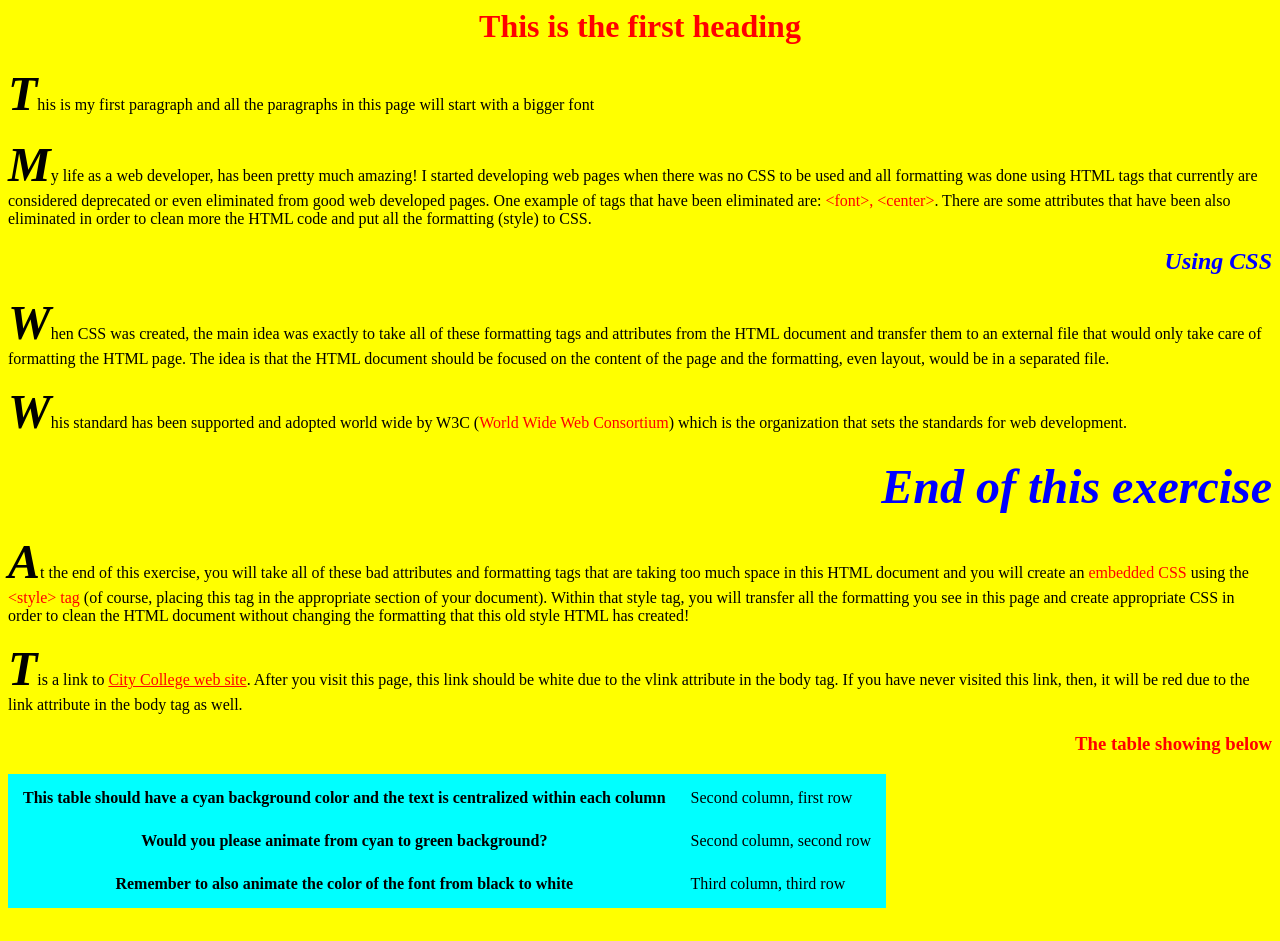
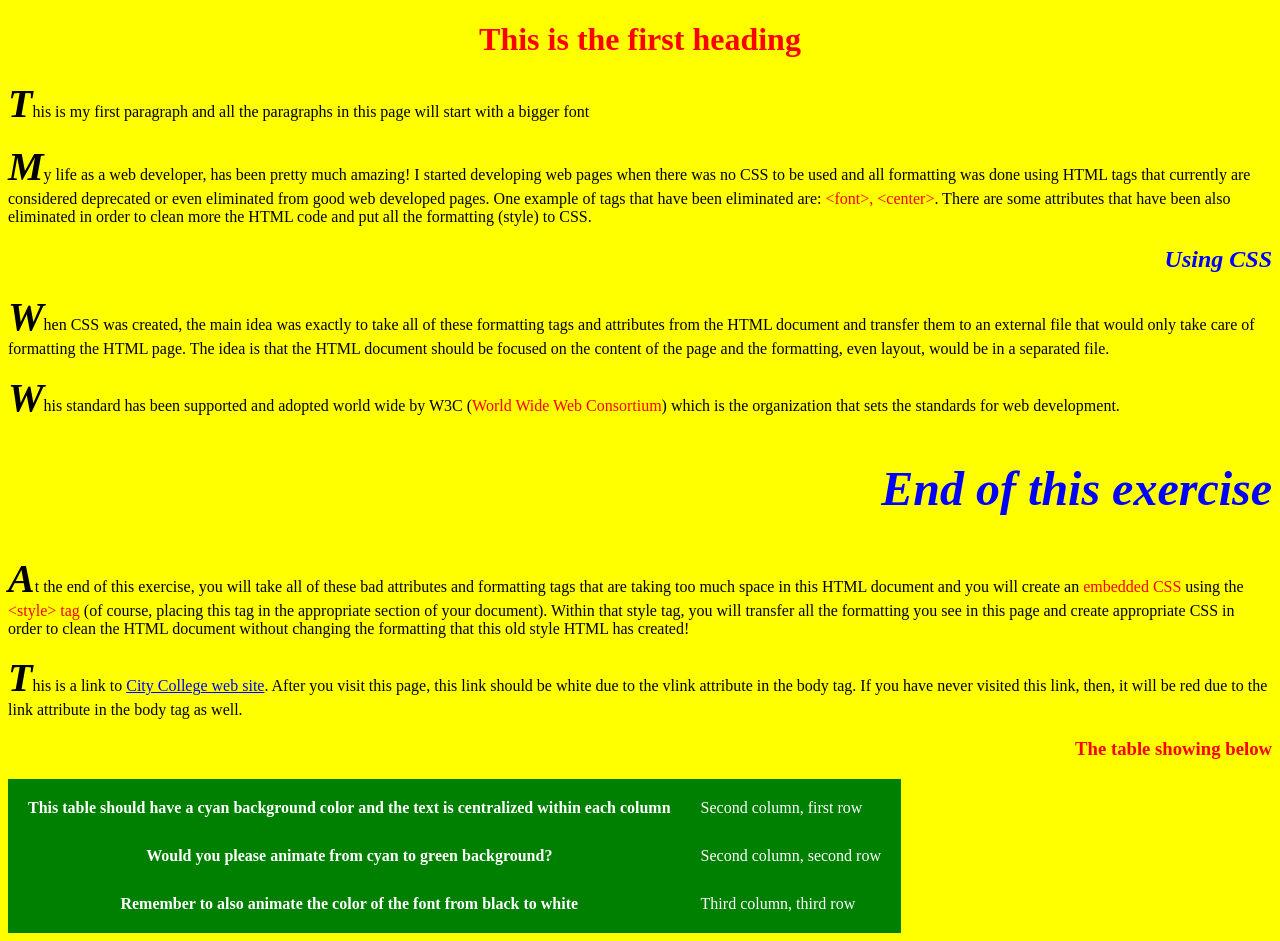
Before and after one commit to nickhormuth/nickhormuth.github.io, a plain HTML site: page homework2.html in a window 1280 px wide. Before the commit the page ends 916 px from the top, so only its background shows below. Drawn offline with Linux system fonts and the light colour scheme.

Commit message:
update for homework 2

```diff
--- /dev/null
+++ b/homework2.css
@@ -0,0 +1,65 @@
+body {
+  background-color: yellow;
+}
+a {
+  color: blue;
+}
+
+a-visited {
+  color: white;
+
+}
+
+h1 {
+  text-align: center;
+  color: red;
+}
+
+h2 {
+  text-align: right;
+  color: blue;
+  font-size: 1.5em;
+  font-style: italic;
+  /*display: inline; */
+
+}
+
+h3 {
+  text-align: right;
+  color: red;
+}
+
+
+p::first-letter {
+  font-size: 2.5rem;
+  font-style: italic;
+  font-weight: bold;
+  display: inline;
+
+
+
+
+}
+
+@keyframes tableanimation {
+  from {background-color: cyan; color: black}
+  to {background-color:green; color: white}
+}
+
+table {
+background-color: cyan;
+color: black;
+border-spacing: 10px;
+animation-name: tableanimation;
+animation-duration: 5s;
+animation-fill-mode: forwards;
+}
+
+td:first-child {
+  text-align: center;
+  font-weight: bold;
+}
+
+td {
+  padding: 10px;
+}
--- a/homework2.html
+++ b/homework2.html
@@ -1,24 +1,45 @@
-<html>
+<!DOCTYPE html>
+<html lang="en">
+
 <head>
-<title>Very old HTML</title>
+  <meta charset="utf-8">
+  <meta name="description" content="This is a practice page that has been updated with an external CSS to update and clean up the original page's deprecated use of HTML style tags">
+  <title>Very old HTML</title>
+  <!-- update with .css filename-->
+  <link rel="stylesheet" href="homework2.css">
 </head>
-<body bgcolor="yellow" link="red" vlink="blue">
+<!-- update this, change to CSS -->
 
-<h1><font color="red"><center>This is the first heading</center></font></h1>
-<p><font size="40"><b><i>T</i></b></font>his is my first paragraph and all the paragraphs in this page will start with a bigger font</p>
-<p><font size="40"><b><i>M</i></b></font>y life as a web developer, has been pretty much amazing! I started developing web pages when there was no CSS to be used and all formatting was done using HTML tags that currently are considered deprecated or even eliminated from good web developed pages. One example of tags that have been eliminated are: <font color="red">&lt;font&gt;, &lt;center&gt;</font>. There are some attributes that have been also eliminated in order to clean more the HTML code and put all the formatting (style) to CSS.</p>
-<h2 align="right"><font color="blue"><i>Using CSS</i></font></h2>
-<p><font size="40"><b><i>W</i></b></font>hen CSS was created, the main idea was exactly to take all of these formatting tags and attributes from the HTML document and transfer them to an external file that would only take care of formatting the HTML page. The idea is that the HTML document should be focused on the content of the page and the formatting, even layout, would be in a separated file.</p>
-<p><font size="40"><b><i>W</i></b></font>his standard has been supported and adopted world wide by W3C (<font color="red">World Wide Web Consortium</font>) which is the organization that sets the standards for web development.</p>
-<h2 align="right"><font color="blue" size="30px"><i>End of this exercise</i></font></h2>
-<p><font size="40"><b><i>A</i></b></font>t the end of this exercise, you will take all of these bad attributes and formatting tags that are taking too much space in this HTML document and you will create an <font color="red">embedded CSS</font> using the <font color="red">&lt;style&gt; tag</font> (of course, placing this tag in the appropriate section of your document). Within that style tag, you will transfer all the formatting you see in this page and create appropriate CSS in order to clean the HTML document without changing the formatting that this old style HTML has created!</p>
-<p><font size="40"><b><i>T</i></b></font>is a link to <a href="http://www.ccsf.edu">City College web site</a>. After you visit this page, this link should be white due to the vlink attribute in the body tag. If you have never visited this link, then, it will be red due to the link attribute in the body tag as well.</p>
-<h3 align="right"><font color="red">The table showing below</font></h3>
-<table bgcolor="cyan" cellpadding="10px" cellspacing="5px">
-<tr><td align="center"><b>This table should have a cyan background color and the text is centralized within each column</b></td><td>Second column, first row</td></tr>
-<tr><td align="center"><b>Would you please animate from cyan to green background?</b></td><td>Second column, second row</td></tr>
-<tr><td align="center"><b>Remember to also animate the color of the font from black to white</b></td><td>Third column, third row</td></tr>
-</table>
+<body>
+  <!-- update this, change to CSS -->
+  <h1>This is the first heading</h1>
+  <p>This is my first paragraph and all the paragraphs in this page will start with a bigger font</p>
+  <p>My life as a web developer, has been pretty much amazing! I started developing web pages when there was no CSS to be used and all formatting was done using HTML tags that currently are considered deprecated or even eliminated from good web
+    developed pages. One example of tags that have been eliminated are: <span style="color:red">&lt;font&gt;, &lt;center&gt;</span>. There are some attributes that have been also eliminated in order to clean more the HTML code and put all the formatting
+    (style) to CSS.</p>
+  <h2>Using CSS</h2>
+  <p>When CSS was created, the main idea was exactly to take all of these formatting tags and attributes from the HTML document and transfer them to an external file that would only take care of formatting the HTML page. The idea is that the HTML
+    document should be focused on the content of the page and the formatting, even layout, would be in a separated file.</p>
+  <p>Whis standard has been supported and adopted world wide by W3C (<span style="color:red">World Wide Web Consortium</span>) which is the organization that sets the standards for web development.</p>
+  <h2 style="font-size:3em">End of this exercise</h2>
+  <p>At the end of this exercise, you will take all of these bad attributes and formatting tags that are taking too much space in this HTML document and you will create an <span style="color:red">embedded CSS</span> using the <span style="color:red">&lt;style&gt;
+      tag</span> (of course, placing this tag in the appropriate section of your document). Within that style tag, you will transfer all the formatting you see in this page and create appropriate CSS in order to clean the HTML document without
+    changing the formatting that this old style HTML has created!</p>
+  <p>This is a link to <a href="http://www.ccsf.edu">City College web site</a>. After you visit this page, this link should be white due to the vlink attribute in the body tag. If you have never visited this link, then, it will be red due to the
+    link attribute in the body tag as well.</p>
 
+  <h3>The table showing below</h3>
+  <table>
+    <tr>
+      <td>This table should have a cyan background color and the text is centralized within each column</td><td>Second column, first row</td>
+    </tr>
+    <tr>
+      <td>Would you please animate from cyan to green background?</td><td>Second column, second row</td>
+    </tr>
+    <tr>
+      <td>Remember to also animate the color of the font from black to white</td><td>Third column, third row</td>
+    </tr>
+  </table>
 </body>
+
 </html>
```
Also changed, not shown: startup_edited_2.27.html (+3 -2 lines).
